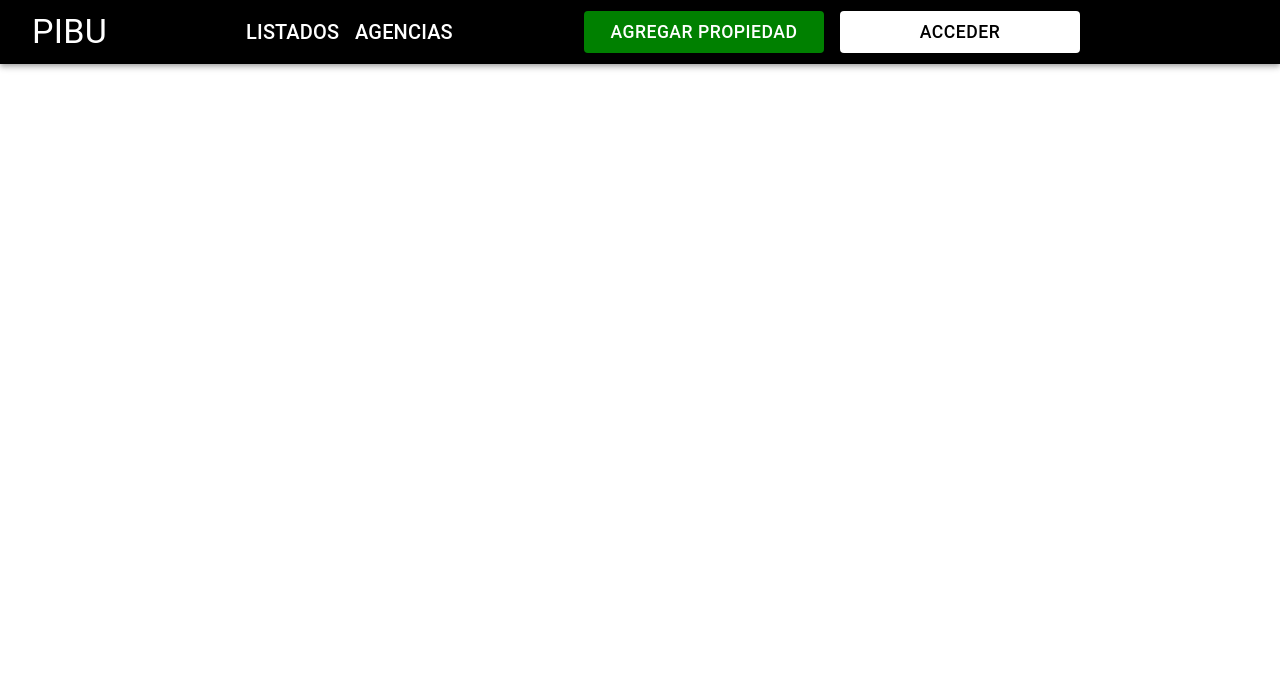
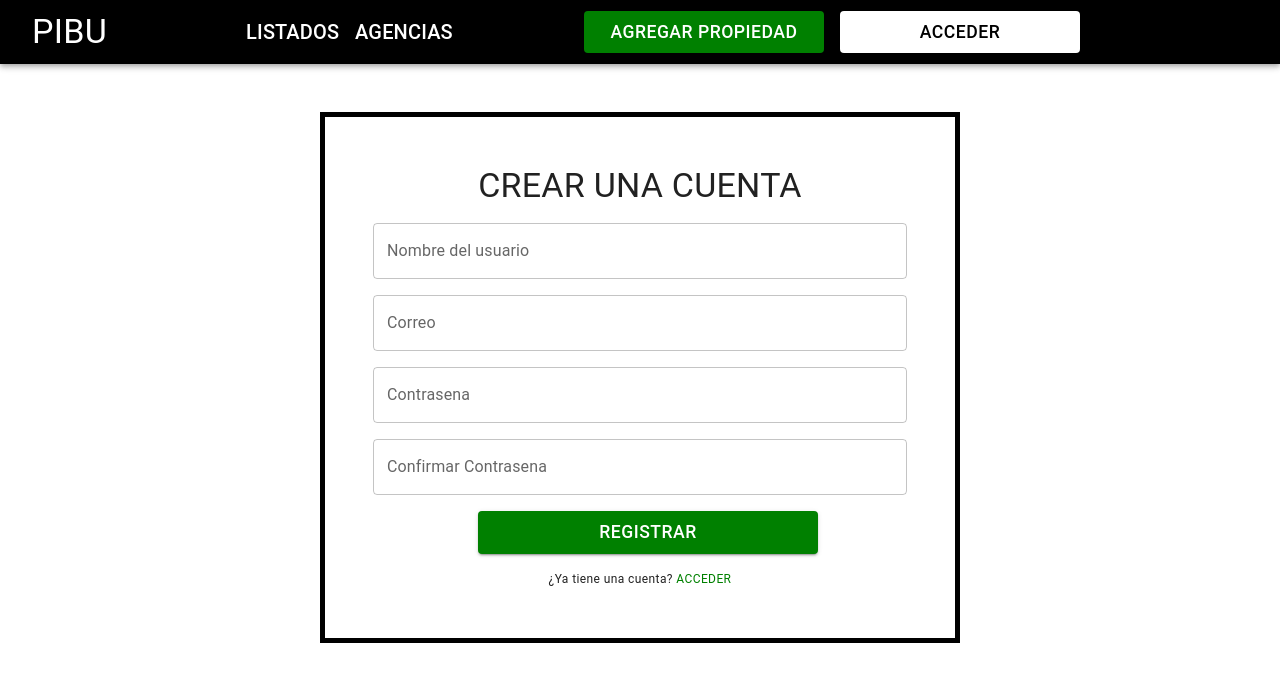
Before and after one commit to humb2000/pibu-frontend, a React (Create React App) app: page /registrar in a window 1280 px wide. Shown: the top 682 px of the page. Built offline with nearby package versions, Linux system fonts and the light colour scheme.

Commit message:
1.4 paginas login y logout

```diff
--- a/src/App.js
+++ b/src/App.js
@@ -12,7 +12,8 @@ import Testing from "./component/testing";
 //PAGES IMPORTS
 import Principal from "./paginas/principal/principal";
 import Listados from "./paginas/listados/listados";
-
+import Registrar from "./paginas/registrar/registrar";
+import Acceder from "./paginas/acceder/acceder";
 function App() {
   return (
     <>
@@ -24,6 +25,8 @@ function App() {
                     <Route path={'/'} element={<Principal/>}></Route>
                     <Route path={'/listados'} element={<Listados/>}></Route>
                     <Route path={'/testing'} element={<Testing/>}></Route>
+                    <Route path={'/registrar'} element={<Registrar/>}></Route>
+                    <Route path={'/acceder'} element={<Acceder/>}></Route>
                     <Route></Route>
                 </Routes>
             </BrowserRouter>
--- a/src/estilos/botones.js
+++ b/src/estilos/botones.js
@@ -32,3 +32,13 @@ export const HomeButton = styled(Button)`
     margin-top: 2rem;
     box-shadow: 3px 3px 3px black;
 `;
+
+export const LogInOutButton = styled(Button)`
+    background-color: green;
+    color: white;
+    font-size: 1.1rem;
+    margin-left: 1rem;
+    &:hover {
+        background-color: #03a9f4;
+    }
+`;
--- /dev/null
+++ b/src/paginas/acceder/acceder.css
@@ -0,0 +1,8 @@
+.formContainer {
+    width: 50%;
+    margin-left: auto;
+    margin-right: auto;
+    margin-top: 3rem;
+    border: 5px solid black;
+    padding: 3rem;
+}
--- /dev/null
+++ b/src/paginas/acceder/acceder.jsx
@@ -0,0 +1,51 @@
+import React from "react";
+import {useNavigate} from "react-router-dom";
+
+//ESTILOS IMPORTS
+import './acceder.css'
+import {LogInOutButton} from "../../estilos/botones";
+
+//MUI IMPORTS
+import {TextField, Grid, Typography} from "@mui/material";
+
+
+function Acceder() {
+    const navigate = useNavigate();
+    return (
+        <>
+            <div className={'formContainer'}>
+                <form>
+                    <Grid item container justifyContent={'center'}>
+                        <Typography variant={'h4'}>ACCEDER</Typography>
+                    </Grid>
+                    <Grid item container style={{marginTop: '1rem'}}>
+                        <TextField id="username" label="Nombre del usuario" variant="outlined" fullWidth />
+                    </Grid>
+
+                    <Grid item container style={{marginTop: '1rem'}}>
+                        <TextField
+                            id="password" label="Contrasena"
+                            variant="outlined" fullWidth type={'password'}
+                        />
+                    </Grid>
+
+                    <Grid item container xs={8} style={{marginTop: '1rem', marginLeft: 'auto', marginRight: 'auto'}}>
+                        <LogInOutButton
+                            variant={'contained'} fullWidth type={'submit'}>ACCEDER</LogInOutButton>
+                    </Grid>
+
+                </form>
+                <Grid item container justifyContent={'center'} style={{marginTop: '1rem'}}>
+                        <Typography variant={'caption'} >
+                            ¿No tiene una cuenta?{' '}
+                            <span onClick={()=>navigate('/registrar')} style={{cursor: 'pointer', color: 'green'}}>
+                                REGISTRESE
+                            </span>
+                        </Typography>
+                </Grid>
+            </div>
+        </>
+    )
+}
+
+export default Acceder;
--- a/src/paginas/listados/listados.jsx
+++ b/src/paginas/listados/listados.jsx
@@ -10,7 +10,8 @@ import 'leaflet/dist/leaflet.css'
 import {CardStyle, CardMediaImagenStyle, TypographyPrice} from "../../estilos/card";
 
 //MUI IMPORTS
-import {Grid, AppBar, Typography, Button, Card, CardHeader, CardMedia, CardContent, CircularProgress} from "@mui/material";
+import {Grid, AppBar, Typography, Button, CardHeader,
+        CardContent, CircularProgress} from "@mui/material";
 
 //MAPS ICONS IMPORTS
 import houseIconPng from '../../activos/Mapicons/house.png';
--- /dev/null
+++ b/src/paginas/registrar/registrar.css
@@ -0,0 +1,8 @@
+.formContainer {
+    width: 50%;
+    margin-left: auto;
+    margin-right: auto;
+    margin-top: 3rem;
+    border: 5px solid black;
+    padding: 3rem;
+}
--- /dev/null
+++ b/src/paginas/registrar/registrar.jsx
@@ -0,0 +1,58 @@
+import React from "react";
+import {useNavigate} from "react-router-dom";
+
+//ESTILOS IMPORTS
+import './registrar.css'
+import {LogInOutButton} from "../../estilos/botones";
+
+//MUI IMPORTS
+import {TextField, Grid, Typography, Button} from "@mui/material";
+
+
+function Registrar() {
+    const navigate = useNavigate();
+    return (
+        <>
+            <div className={'formContainer'}>
+                <form>
+                    <Grid item container justifyContent={'center'}>
+                        <Typography variant={'h4'}>CREAR UNA CUENTA</Typography>
+                    </Grid>
+                    <Grid item container style={{marginTop: '1rem'}}>
+                        <TextField id="username" label="Nombre del usuario" variant="outlined" fullWidth />
+                    </Grid>
+                    <Grid item container style={{marginTop: '1rem'}}>
+                        <TextField id="email" label="Correo" variant="outlined" fullWidth />
+                    </Grid>
+                    <Grid item container style={{marginTop: '1rem'}}>
+                        <TextField
+                            id="password" label="Contrasena"
+                            variant="outlined" fullWidth type={'password'}
+                        />
+                    </Grid>
+                    <Grid item container style={{marginTop: '1rem'}}>
+                        <TextField
+                            id="confrimpass" label="Confirmar Contrasena"
+                            variant="outlined" fullWidth type={'password'}
+                        />
+                    </Grid>
+                    <Grid item container xs={8} style={{marginTop: '1rem', marginLeft: 'auto', marginRight: 'auto'}}>
+                        <LogInOutButton
+                            variant={'contained'} fullWidth type={'submit'}>Registrar</LogInOutButton>
+                    </Grid>
+
+                </form>
+                <Grid item container justifyContent={'center'} style={{marginTop: '1rem'}}>
+                        <Typography variant={'caption'} >
+                            ¿Ya tiene una cuenta?{' '}
+                            <span onClick={()=>navigate('/acceder')} style={{cursor: 'pointer', color: 'green'}}>
+                                ACCEDER
+                            </span>
+                        </Typography>
+                </Grid>
+            </div>
+        </>
+    )
+}
+
+export default Registrar;
```
